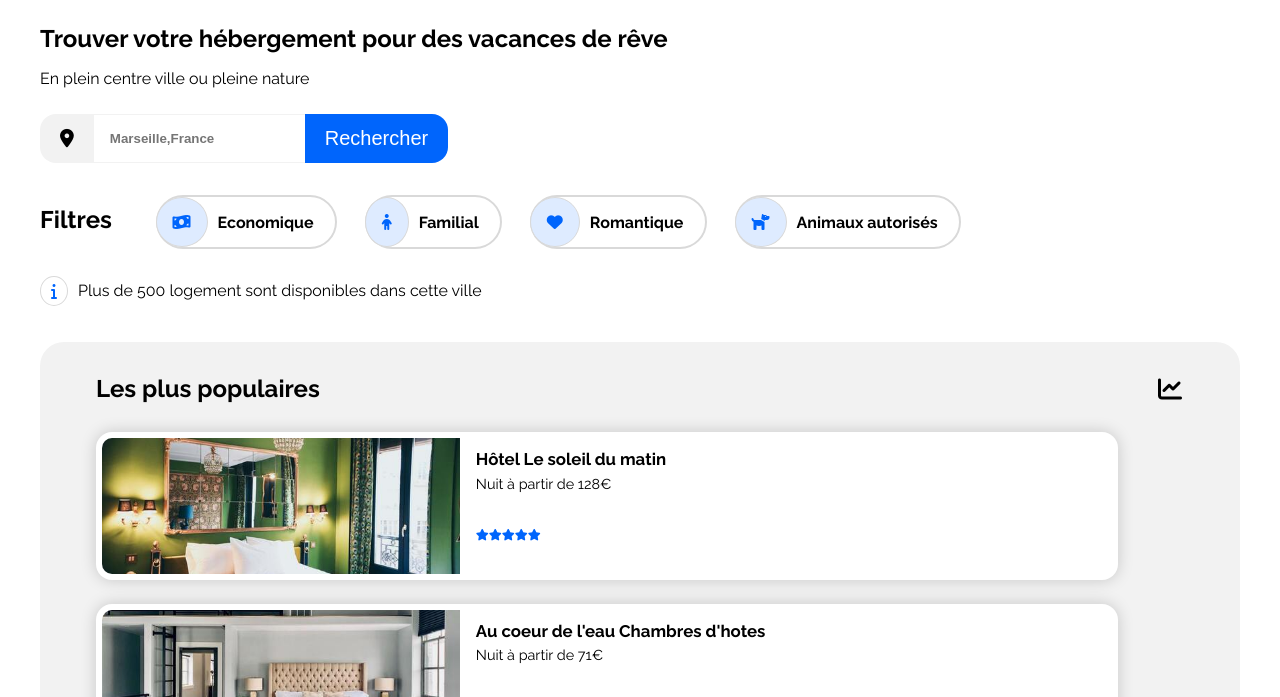
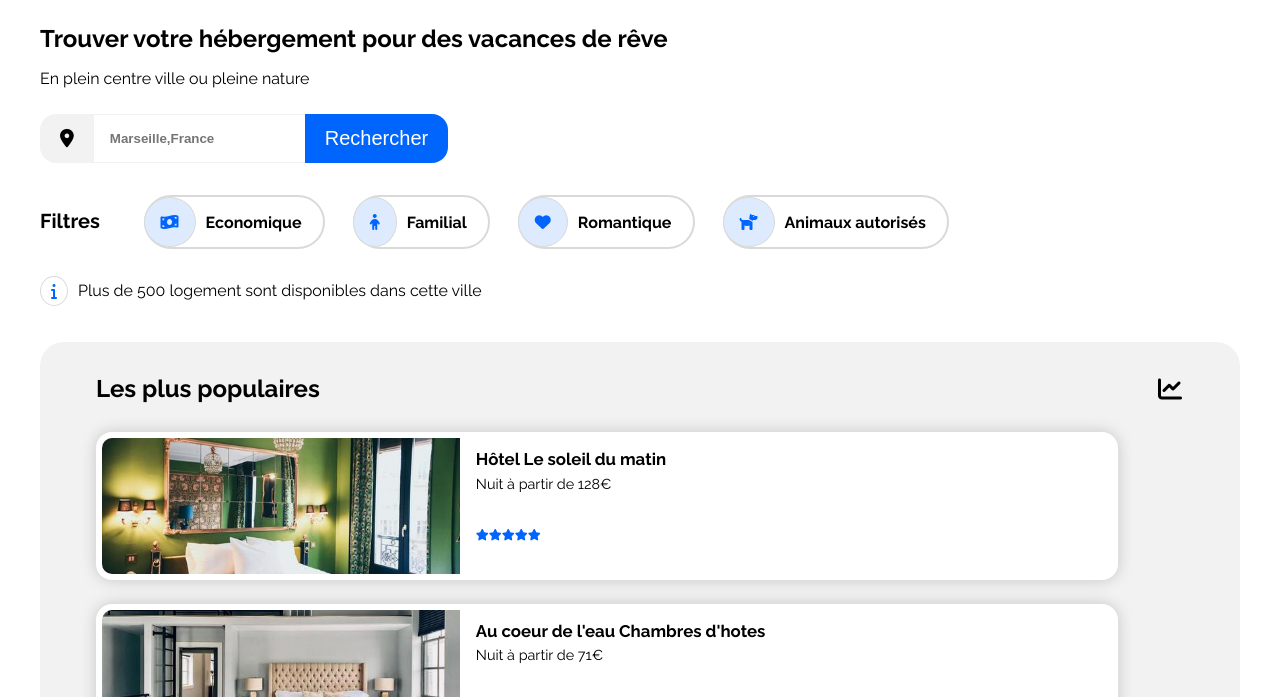
Before and after one commit to tducousso/DucoussoThomas_P2_21072021, a plain HTML site: page index.html in a window 1280 px wide. Shown: the part 92-789 px from the top of the page. Drawn offline with Linux system fonts and the light colour scheme.

Commit message:
CSS opti

```diff
--- a/style.css
+++ b/style.css
@@ -154,7 +154,7 @@ section a
     font-size: 115%;
     padding-top: 0.25rem;
 }
-.filters h3
+.filters h2
 {
     font-size: 1.25rem;
 }
```
